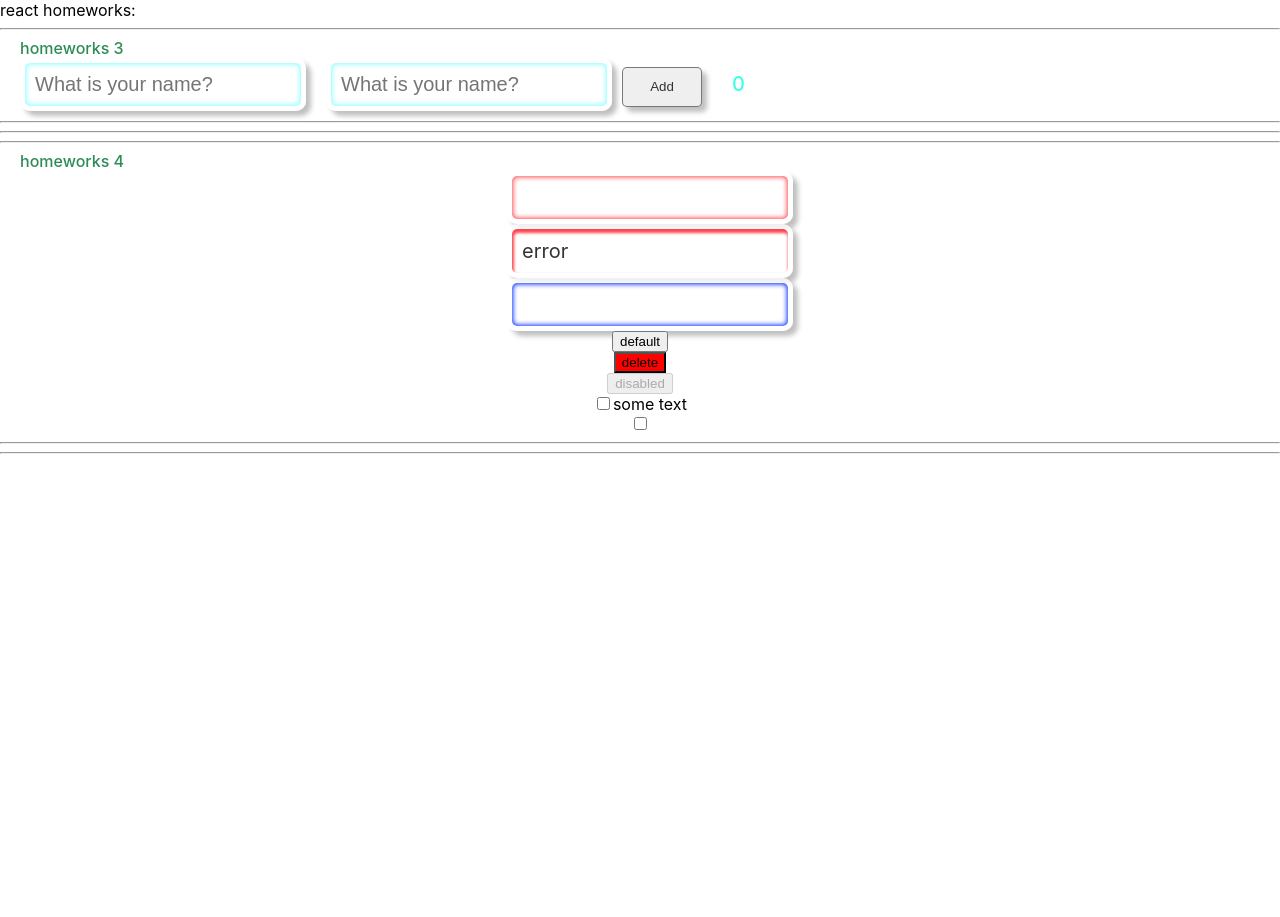
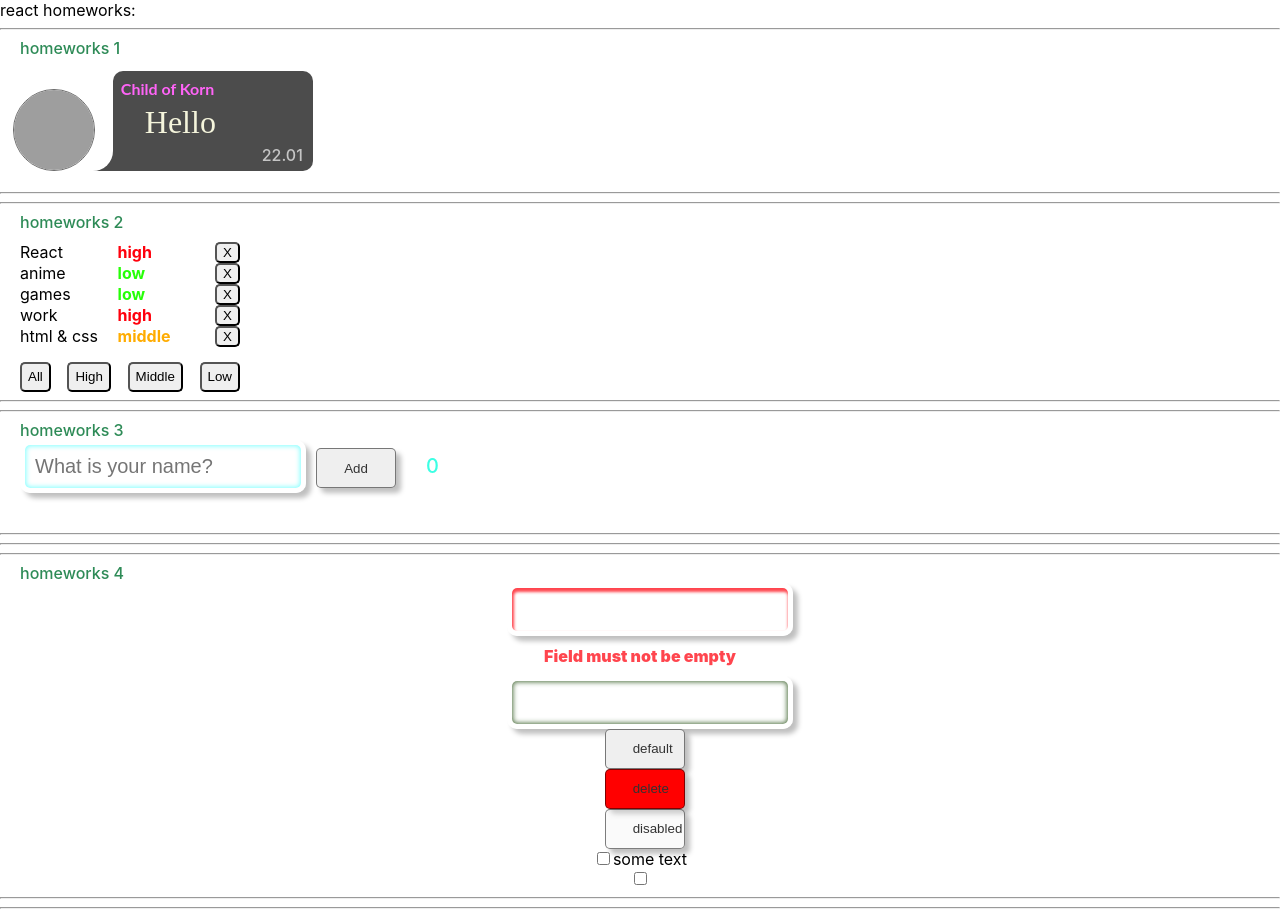
Before and after one commit to Metaloziz/homeworks-my, a React (Create React App) app: page / in a window 1280 px wide. Before the commit the page ends 800 px from the top, so only its background shows below. Built offline with nearby package versions, Linux system fonts and the light colour scheme; grey boxes are pictures that could not be loaded.

Commit message:
4 task_doing_css

```diff
--- a/src/p1-main/m1-ui/u1-app/App.tsx
+++ b/src/p1-main/m1-ui/u1-app/App.tsx
@@ -9,8 +9,8 @@ function App() {
     return (
         <div className={s.App}>
             <div>react homeworks:</div>
-            {/*<HW1/>*/}
-            {/*<HW2/>*/}
+            <HW1/>
+            <HW2/>
             {/*/!*<HW2/>*!/ // default*/}
             <HW3/>
             {/*<HW3/> default*/ }
--- a/src/p2-homeworks/h3/Greeting.module.css
+++ b/src/p2-homeworks/h3/Greeting.module.css
@@ -3,17 +3,33 @@
     height: auto;
 }
 
-.error {
-    outline: none;
+.inputNotError {
     margin-left: 20px;
     padding: 10px;
     font-size: 20px;
     border: 5px solid rgba(255, 255, 255, 0.5);
+    box-shadow: 0px 0px 5px 1px rgb(0 255 255 / 50%) inset, 5px 5px 5px rgb(0 0 0 / 25%);
     border-radius: 10px;
     background: rgba(255, 255, 255, 0.5);
     color: #333;
     width: 20%;
+}
+
+.inputError {
     box-shadow: 1px 3px 3px 1px rgba(255, 0, 12, 0.73) inset, 5px 5px 5px rgb(0 0 0 / 25%);
+}
+
+.inputNotError:hover {
+    box-shadow: 1px 3px 3px 1px rgb(0 255 255 / 50%) inset, 5px 5px 5px rgb(0 0 0 / 25%);
+}
+
+.inputNotError:active {
+    outline: none;
+}
+
+.inputNotError:focus {
+    outline: none;
+    box-shadow: 0 3px 3px 3px rgb(0 255 255 / 50%) inset, 5px 5px 5px rgb(0 0 0 / 25%);
 }
 
 .errorMessage {
@@ -27,36 +43,9 @@
 .title {
     margin-left: 20px;
     margin-bottom: 15px;
-
     color: seagreen;
     font-weight: 500;
 }
-
-.notError {
-    margin-left: 20px;
-    padding: 10px;
-    font-size: 20px;
-    border: 5px solid rgba(255, 255, 255, 0.5);
-    box-shadow: 0px 0px 5px 1px rgb(0 255 255 / 50%) inset, 5px 5px 5px rgb(0 0 0 / 25%);
-    border-radius: 10px;
-    background: rgba(255, 255, 255, 0.5);
-    color: #333;
-    width: 20%;
-}
-
-.notError:hover {
-    box-shadow: 1px 3px 3px 1px rgb(0 255 255 / 50%) inset, 5px 5px 5px rgb(0 0 0 / 25%);
-}
-
-.notError:active {
-    outline: none;
-}
-
-.notError:focus {
-    outline: none;
-    box-shadow: 0 3px 3px 3px rgb(0 255 255 / 50%) inset, 5px 5px 5px rgb(0 0 0 / 25%);
-}
-
 
 .totalUsers {
     margin-left: 30px;
@@ -88,6 +77,10 @@
 }
 
 
+.divConteiner {
+    height: 85px;
+}
+
 /*!*.buttonAddUser:active {*!*/
 
 /*!*    box-shadow: 10px 15px 5px rgb(0 0 0 / 25%);*!*/
--- a/src/p2-homeworks/h3/Greeting.tsx
+++ b/src/p2-homeworks/h3/Greeting.tsx
@@ -14,12 +14,12 @@ type GreetingPropsType = {
 const Greeting: React.FC<GreetingPropsType> = (
     {name, setNameCallback, addUser, error, totalUsers} // деструктуризация пропсов
 ) => {
-    const inputClass = error ? s.error : s.notError // need to fix with (?:) ++++++++++++++++
+    const inputClass =`${s.inputNotError} ${error ? s.inputError : ''}`  // need to fix with (?:) ++++++++++++++++
 
     return (
-        <div>
+        <div className={s.divConteiner}>
             <input value={name} onChange={setNameCallback} className={inputClass} placeholder={'What is your name?'}/>
-            <SuperInputText value={name} onChange={setNameCallback} className={inputClass} placeholder={'What is your name?'}/>
+            {/*<SuperInputText value={name} onChange={setNameCallback} className={} placeholder={'What is your name?'}/>*/}
             <button className={s.buttonAddUser} onClick={addUser}>Add</button>
             <span className={s.totalUsers}>{totalUsers}</span>
             <div className={s.errorMessage}>{error}</div>
--- a/src/p2-homeworks/h4/HW4.module.css
+++ b/src/p2-homeworks/h4/HW4.module.css
@@ -1,5 +1,5 @@
 .blue {
-    box-shadow: 0px 0px 5px 1px rgb(0, 44, 255) inset, 5px 5px 5px rgb(0 0 0 / 25%);
+    box-shadow: 0px 0px 5px 1px rgba(35, 77, 17, 0.8) inset, 5px 5px 5px rgb(0 0 0 / 25%);
 }
 
 .column {
@@ -9,8 +9,11 @@
 }
 
 .testSpanError {
-    color: blue;
-
+    margin: 10px 30px;
+    font-weight: 900;
+    color: #333333;
+    color: rgba(255, 0, 12, 0.73);
+    /*opacity: 80%;*/
 }
 
 .title {
--- a/src/p2-homeworks/h4/HW4.tsx
+++ b/src/p2-homeworks/h4/HW4.tsx
@@ -6,7 +6,7 @@ import SuperCheckbox from './common/c3-SuperCheckbox/SuperCheckbox'
 
 function HW4() {
     const [text, setText] = useState<string>('')
-    const error = text ? '' : 'error'
+    const error = text ? '' : 'Field must not be empty'
 
     const showAlert = () => {
         if (error) {
@@ -30,7 +30,7 @@ function HW4() {
                     onChangeText={setText}
                     onEnter={showAlert}
                     error={error}
-                    // spanClassName={s.testSpanError}
+                    spanClassName={s.testSpanError}
                 />
 
                 <SuperInputText
--- a/src/p2-homeworks/h4/common/c1-SuperInputText/SuperInputText.module.css
+++ b/src/p2-homeworks/h4/common/c1-SuperInputText/SuperInputText.module.css
@@ -1,6 +1,4 @@
-.errorInput {
-
-
+.standartInputStyle {
     outline: none;
     margin-left: 20px;
     padding: 10px;
@@ -12,42 +10,20 @@
     color: #333;
     width: 20%;
 }
-.superInput {
 
-color: #ff000c;
-    /*outline: none;*/
-    /*margin-left: 20px;*/
-    /*padding: 10px;*/
-    /*font-size: 20px;*/
-    /*border: 5px solid rgba(255, 255, 255, 0.5);*/
-    /*box-shadow: 0px 0px 5px 1px rgba(255, 0, 12, 0.73) inset, 5px 5px 5px rgb(0 0 0 / 25%);*/
-    /*border-radius: 10px;*/
-    /*background: rgba(255, 255, 255, 0.5);*/
-    /*color: #333;*/
-    /*width: 20%;*/
+
+.errorInputStyle {
+    box-shadow: 1px 3px 3px 1px rgba(255, 0, 12, 0.73) inset, 5px 5px 5px rgb(0 0 0 / 25%);
+}
+.standartInputStyle:hover {
+    box-shadow: 1px 3px 3px 1px rgb(0 255 255 / 50%) inset, 5px 5px 5px rgb(0 0 0 / 25%);
+}
+.standartInputStyle:focus {
+    outline: none;
+    box-shadow: 0 3px 3px 3px rgb(0 255 255 / 50%) inset, 5px 5px 5px rgb(0 0 0 / 25%);
 }
 
-
-
-
-.error {
-    color: red;
-}
-
-.error {
-    outline: none;
-    margin-left: 20px;
-    padding: 10px;
-    font-size: 20px;
-    border: 5px solid rgba(255, 255, 255, 0.5);
-    border-radius: 10px;
-    background: rgba(255, 255, 255, 0.5);
-    color: #333;
-    width: 20%;
-    box-shadow: 1px 3px 3px 1px rgba(255, 0, 12, 0.73) inset, 5px 5px 5px rgb(0 0 0 / 25%);
-}
-
-.notError {
+.inputNotError {
     margin-left: 20px;
     padding: 10px;
     font-size: 20px;
@@ -58,3 +34,11 @@ color: #ff000c;
     color: #333;
     width: 20%;
 }
+
+.inputError {
+    margin: 10px 30px;
+    font-weight: 900;
+    color: #333333;
+    color: rgb(38, 255, 7);
+    /*opacity: 80%;*/
+}
--- a/src/p2-homeworks/h4/common/c1-SuperInputText/SuperInputText.tsx
+++ b/src/p2-homeworks/h4/common/c1-SuperInputText/SuperInputText.tsx
@@ -38,11 +38,10 @@ const SuperInputText: React.FC<SuperInputTextPropsType> = (
         && onEnter() // то вызвать его
     }
 
-    const finalSpanClassName = `${s.error} ${spanClassName ? spanClassName : ''}`
+    const finalSpanClassName = `${s.inputError} ${spanClassName ? spanClassName : ''}`
     // const finalInputClassName = ` ${s.errorInput} ${className ? className : error ? s.superInput : '' } ` // need to fix with (?:) and s.superInput
 
-    const finalInputClassName = ` ${s.errorInput} ${className}` // need to fix with (?:) and s.superInput
-
+    const finalInputClassName = `${s.standartInputStyle} ${className}  ${error ? s.errorInputStyle : ''}` // need to fix with (?:) and s.superInput
 
 
     return (
@@ -52,7 +51,6 @@ const SuperInputText: React.FC<SuperInputTextPropsType> = (
                 onChange={onChangeCallback}
                 onKeyPress={onKeyPressCallback}
                 className={finalInputClassName}
-                style={error ? {boxShadow: '0px 0px 5px 1px rgb(255, 0, 12, 0.73) inset, 5px 5px 5px rgb(0 0 0 / 25%)'} : {}}
 
                 {...restProps} // отдаём инпуту остальные пропсы если они есть (value например там внутри)
             />
--- a/src/p2-homeworks/h4/common/c2-SuperButton/SuperButton.module.css
+++ b/src/p2-homeworks/h4/common/c2-SuperButton/SuperButton.module.css
@@ -1,7 +1,34 @@
+
 .default {
-
+    margin-left: 10px;
+    padding: 0.5em 2em;
+    text-decoration: none;
+    cursor: pointer;
+    color: #333333;
+    border: 1px solid rgba(0, 0, 0, 0.5);
+    box-shadow: 5px 5px 5px rgb(0 0 0 / 25%);
+    border-radius: 5px;
+    width: 80px;
+    height: 40px;
 }
 
+.default:hover {
+    border-color: #3cffe4;
+}
+
+.default:active {
+    border-color: #3cffe4;
+    box-shadow: 5px 5px 5px rgb(60, 255, 228);
+}
 .red {
     background: red;
+    padding: 0.5em 2em;
+    text-decoration: none;
+    cursor: pointer;
+    color: #333333;
+    border: 1px solid rgba(0, 0, 0, 0.5);
+    box-shadow: 5px 5px 5px rgb(0 0 0 / 25%);
+    border-radius: 5px;
+    width: 80px;
+    height: 40px;
 }
--- a/src/p2-homeworks/h4/common/c2-SuperButton/SuperButton.tsx
+++ b/src/p2-homeworks/h4/common/c2-SuperButton/SuperButton.tsx
@@ -14,7 +14,7 @@ const SuperButton: React.FC<SuperButtonPropsType> = (
         ...restProps// все остальные пропсы попадут в объект restProps, там же будет children
     }
 ) => {
-    const finalClassName = `${red ? s.red : s.default} ${className}`
+    const finalClassName = `${s.default} ${red ? s.red : ''} ${className}`
 
     return (
         <button
```
